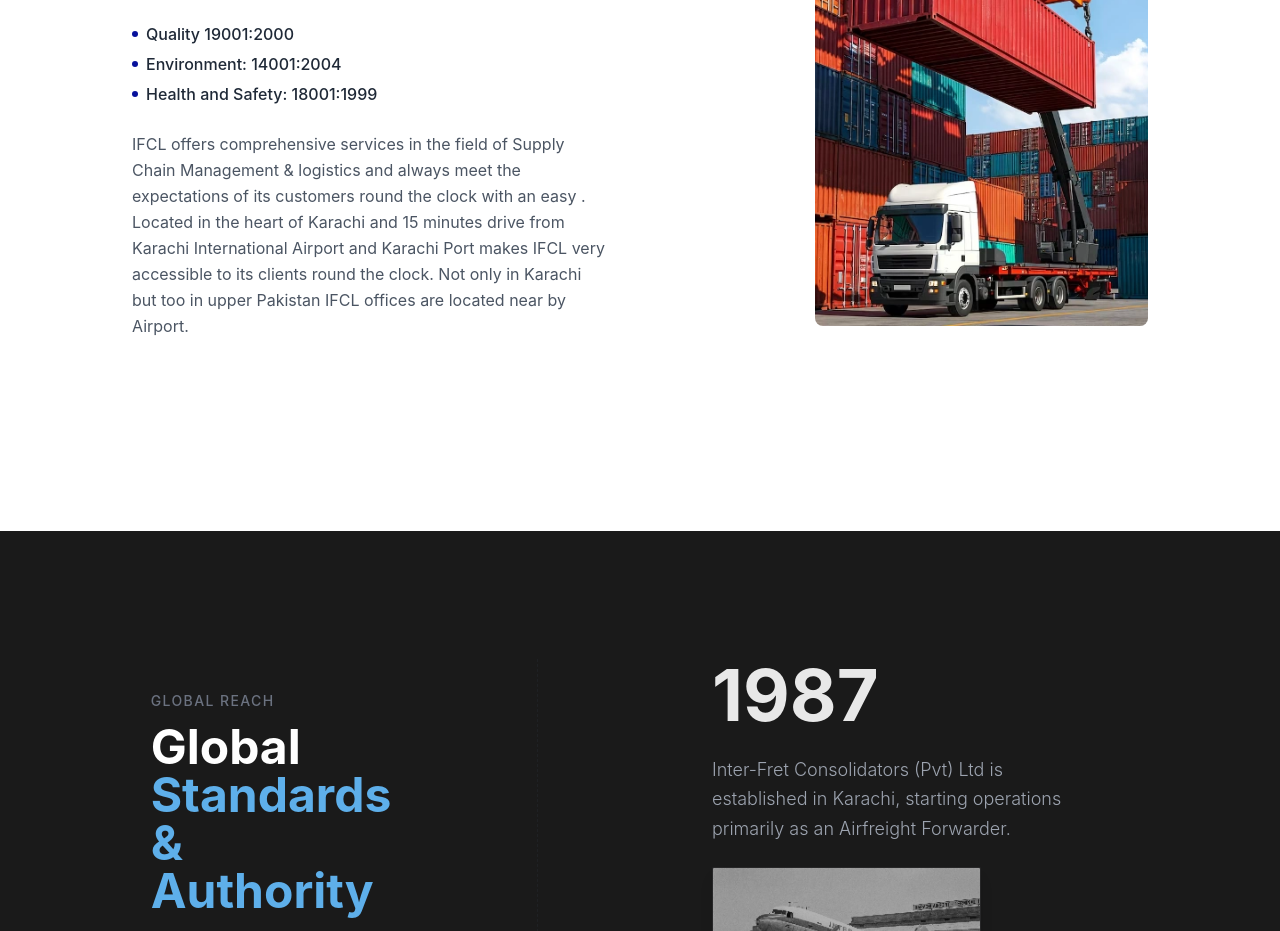
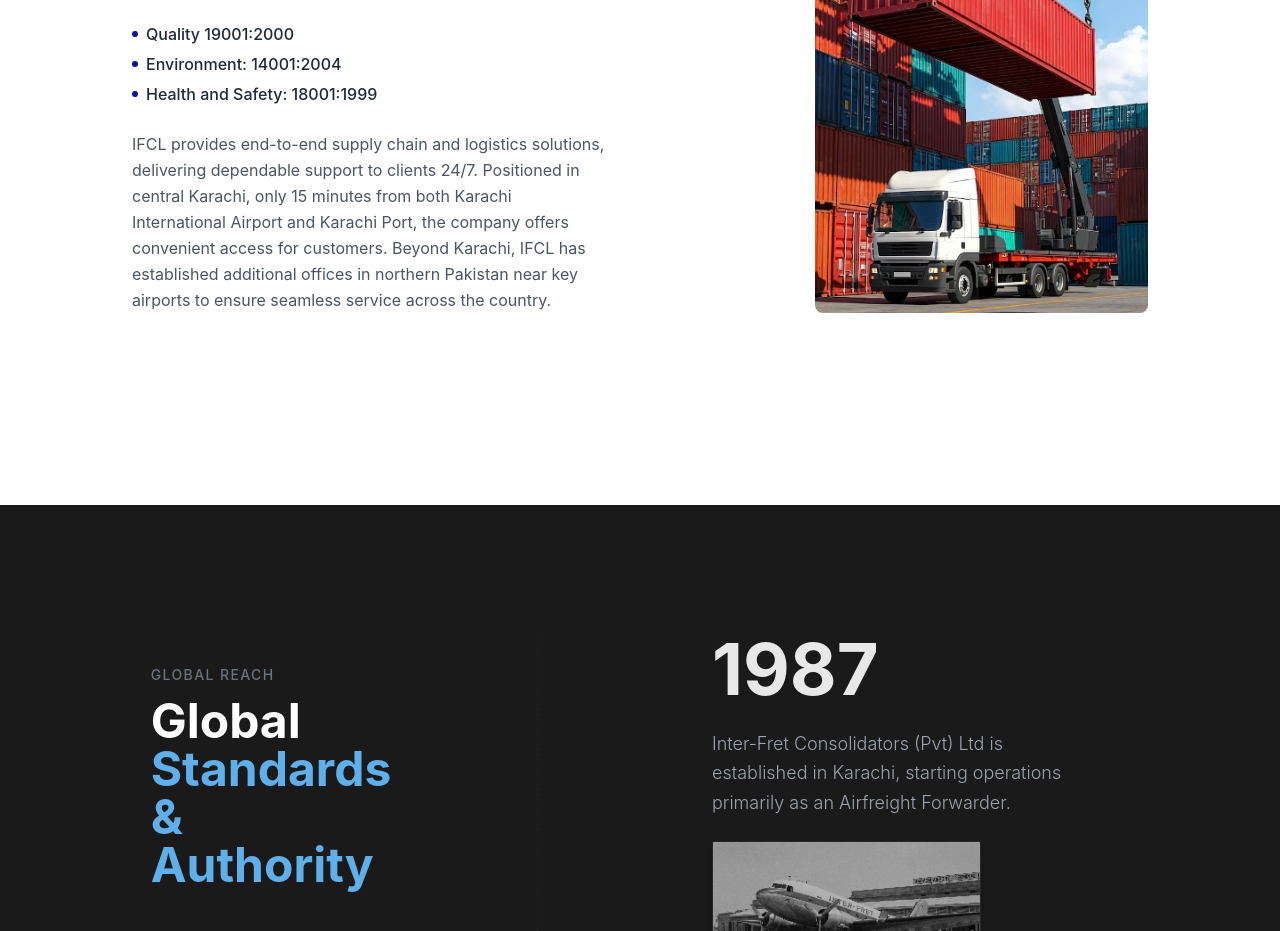
Before and after one commit to syedfaiqali/InterFred, a React (Vite) app: page /about in a window 1280 px wide. Shown: the part 1300-2231 px from the top of the page. Built offline with nearby package versions, Linux system fonts and the light colour scheme.

Commit message:
FaiqPrototype: UI updates

```diff
--- a/src/data/websiteContent.ts
+++ b/src/data/websiteContent.ts
@@ -249,7 +249,7 @@ export const websiteContent = {
         title: 'Quick answers to questions you may have',
         contactText: 'Can\'t find what you\'re looking for? Contact us here:',
         contactEmail: 'info@inter-fret.com',
-        pakistanAddress: '2nd Floor, Amir Trade Centre, Allahwala Chowk, Tariq Rd, Block 2 PECHS, Karachi, Pakistan',
+        pakistanAddress: '2nd Floor, Amir Trade Center, Block II PECHS Shahrah-e-Quaideen, Karachi, Pakistan',
         SaudiEnglishAddress: 'Firas Bin Hamad Street, Al-Ruwais District,\nJeddah 23214, Makkah Region, Saudi Arabia',
         SaudiArabicAddress: 'شارع فراس بن حمد، حي الرويس، جدة 23214، منطقة مكة المكرمة، المملكة العربية السعودية',
         items: [
@@ -275,7 +275,7 @@ export const websiteContent = {
             },
             {
                 question: "What is your office address?",
-                answer: "<b>Pakistan Office:</b> 2nd Floor, Amir Trade Centre, Allahwala Chowk, Tariq Rd, Block 2 PECHS, Karachi, Pakistan\n\n<b>Saudi Arabia Office:</b> Firas Bin Hamad Street, Al-Ruwais District,\nJeddah 23214, Makkah Region, Saudi Arabia"
+                answer: "<b>Pakistan Office:</b> 2nd Floor, Amir Trade Center, Block II PECHS Shahrah-e-Quaideen, Karachi, Pakistan\n\n<b>Saudi Arabia Office:</b> Firas Bin Hamad Street, Al-Ruwais District,\nJeddah 23214, Makkah Region, Saudi Arabia"
             }
         ]
     },
@@ -321,7 +321,7 @@ export const websiteContent = {
                 'Environment: 14001:2004',
                 'Health and Safety: 18001:1999'
             ],
-            mainText: 'IFCL offers comprehensive services in the field of Supply Chain Management & logistics and always meet the expectations of its customers round the clock with an easy . Located in the heart of Karachi and 15 minutes drive from Karachi International Airport and Karachi Port makes IFCL very accessible to its clients round the clock. Not only in Karachi but too in upper Pakistan IFCL offices are located near by Airport.',
+            mainText: 'IFCL provides end-to-end supply chain and logistics solutions, delivering dependable support to clients 24/7. Positioned in central Karachi, only 15 minutes from both Karachi International Airport and Karachi Port, the company offers convenient access for customers. Beyond Karachi, IFCL has established additional offices in northern Pakistan near key airports to ensure seamless service across the country.',
             image: howWeDoItImg
         },
         history: {
```
